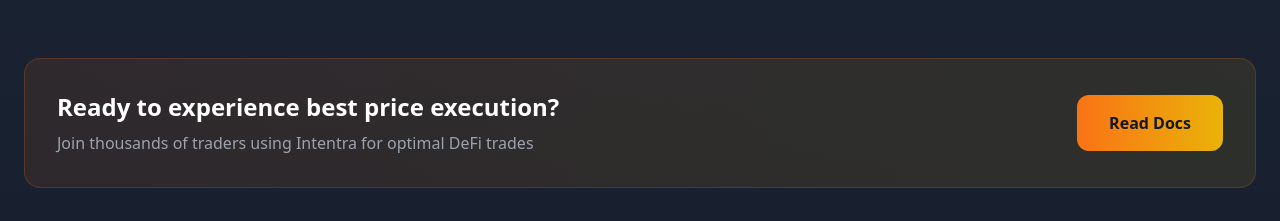
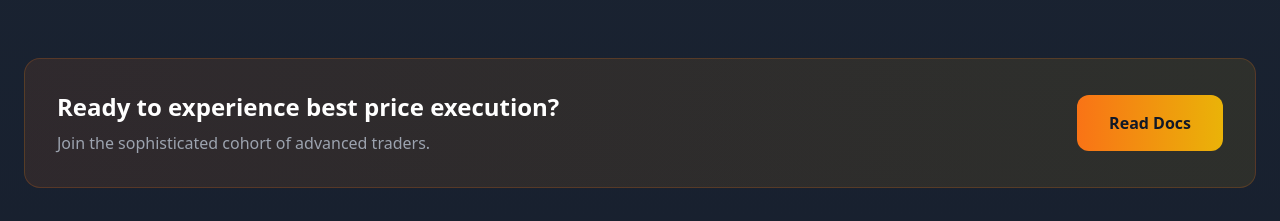
Before and after one commit to tribecajack/hackmoney-landing, a React (Vite) app: page / in a window 1280 px wide. Shown: the part 3080-3301 px from the top of the page. Built offline with nearby package versions, Linux system fonts and the light colour scheme.

Commit message:
Update description in HowItWorks component to target advanced traders

```diff
--- a/src/components/HowItWorks.tsx
+++ b/src/components/HowItWorks.tsx
@@ -68,7 +68,7 @@ export default function HowItWorks() {
                 Ready to experience best price execution?
               </h3>
               <p className="text-gray-400">
-                Join thousands of traders using Intentra for optimal DeFi trades
+                Join the sophisticated cohort of advanced traders.
               </p>
             </div>
             <button className="px-8 py-4 bg-gradient-to-r from-orange-500 to-yellow-500 rounded-xl font-semibold text-gray-900 hover:shadow-xl hover:shadow-orange-500/50 transition-all whitespace-nowrap">
```
